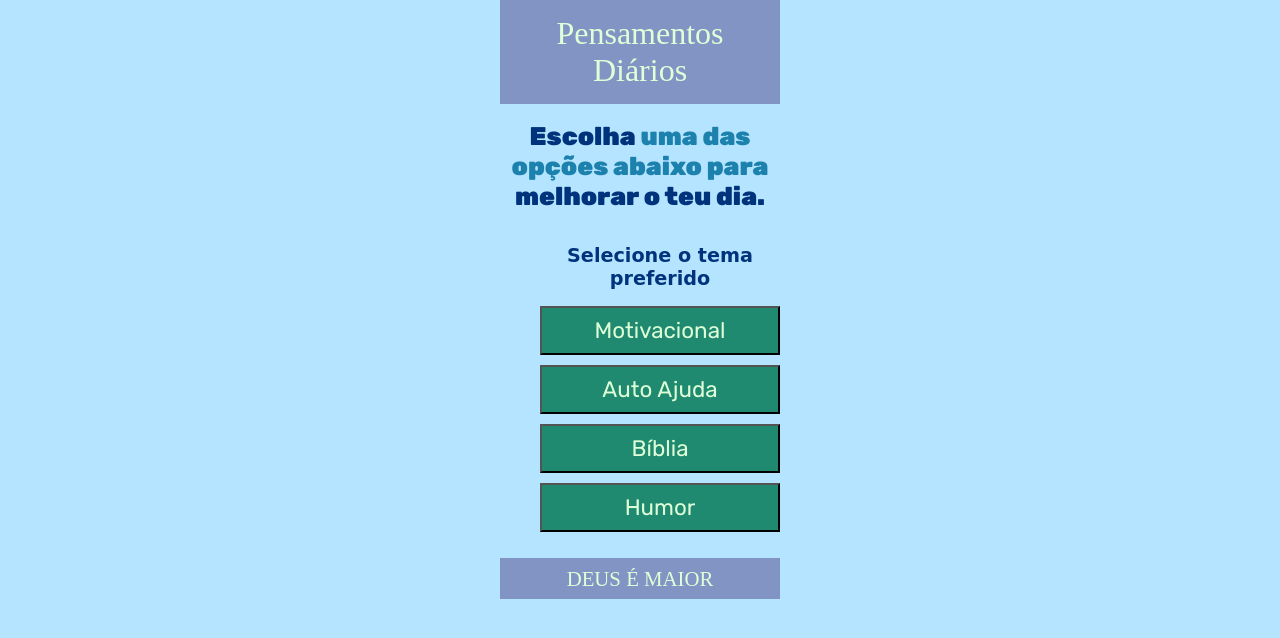
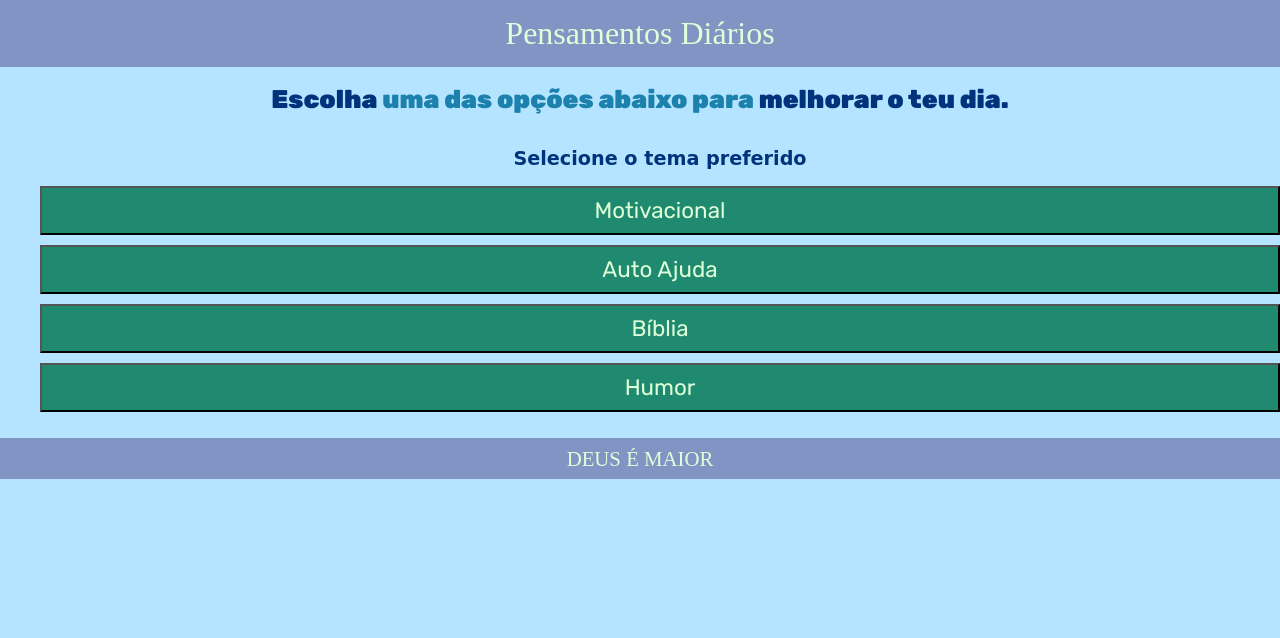
Before and after one commit to paulomarinato/Motivacional, a plain HTML site: page index.html in a window 1280 px wide. Drawn offline with Linux system fonts and the light colour scheme; a web font is replaced by a local one.

Commit message:
ajusta layout

```diff
--- a/Styles/button.css
+++ b/Styles/button.css
@@ -1,6 +1,11 @@
 
+
+
+@media screen and (min-width: 280px){
     li{
         list-style: none;
+        margin: 0;
+        padding: -10px;
     }
     .card_item{
         padding-bottom: 10px;
@@ -8,8 +13,6 @@ li{
 
 
     }
-
-@media screen and (min-width: 280px){
     .button_motivacional, .button_autoajuda, .button_biblia, .button_humor{
         background-color: var(--button);
         color: var(--subtitle);
--- a/Styles/header.css
+++ b/Styles/header.css
@@ -4,9 +4,7 @@
     .header{
         background-color: var(--header);
         color: var(--subtitle);
-        width: 100%;
         font-size: 2.0em;
-        text-align: center;
         padding: 15px;
     }
 }
--- a/index.html
+++ b/index.html
@@ -8,7 +8,6 @@
     <meta name="viewport" content="width=device-width, initial-scale=1.0">
     <link rel="preconnect" href="https://fonts.googleapis.com">
     <link rel="preconnect" href="https://fonts.gstatic.com" crossorigin>
-    <link rel="stylesheet" href="./style.css">
     <link href="https://fonts.googleapis.com/css2?family=Cabin:wght@400;700&family=Modern+Antiqua&family=Rubik:wght@400;900&display=swap" rel="stylesheet">
     <link rel="stylesheet" href="./style.css">
     <title> Pensamentos Diários </title>
--- a/style.css
+++ b/style.css
@@ -27,12 +27,8 @@
 body{
     display: flex;
     flex-direction: column;
-    justify-content: space-between;
     text-align: center;
     background-color: var(--background);
     color: var(--title);
-    height: 100%;
-    width: 100%;
-    max-width: 280px;
     margin: 0 auto;
 }
```
Also changed, not shown: Index/motivational.html (+2 -6 lines). Lines whose indentation alone changed are shown as unchanged.
